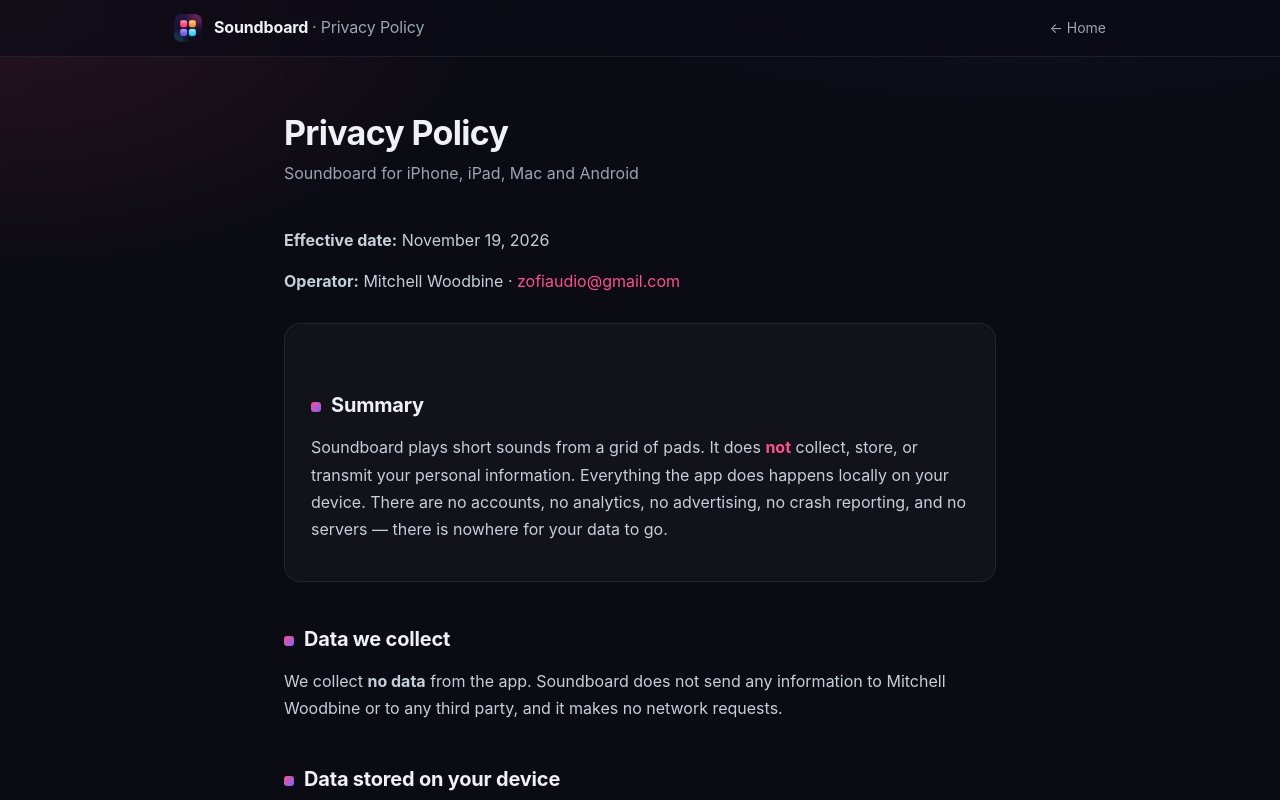
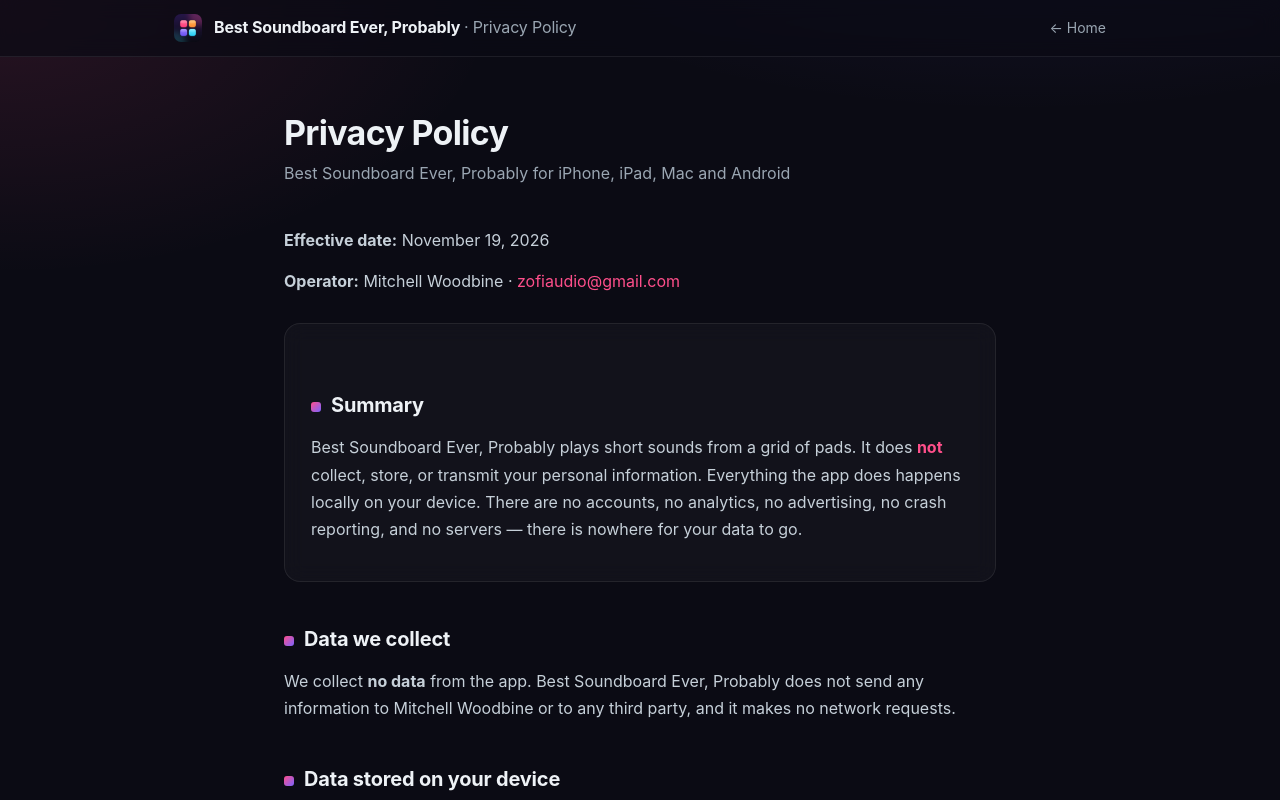
Before and after one commit to vindennl48/soundboard_website, a plain HTML site: page privacy.html in a window 1280 px wide. Shown: the top 800 px of the page. Drawn offline with Linux system fonts and the light colour scheme.

Commit message:
Publish website from 8820277

```diff
--- a/privacy.html
+++ b/privacy.html
@@ -3,8 +3,8 @@
 <head>
 <meta charset="UTF-8">
 <meta name="viewport" content="width=device-width, initial-scale=1.0">
-<title>Privacy Policy — Soundboard</title>
-<meta name="description" content="Soundboard privacy policy. The app collects no data; everything stays on your device.">
+<title>Privacy Policy — Best Soundboard Ever, Probably</title>
+<meta name="description" content="Best Soundboard Ever, Probably privacy policy. The app collects no data; everything stays on your device.">
 <link rel="icon" href="assets/icon.png" type="image/png">
 <link rel="apple-touch-icon" href="assets/icon.png">
 <style>
@@ -68,8 +68,8 @@
 <body>
 <header>
   <nav class="nav">
-    <img src="assets/icon.png" alt="Soundboard icon">
-    <div class="brand">Soundboard <span>· Privacy Policy</span></div>
+    <img src="assets/icon.png" alt="Best Soundboard Ever, Probably icon">
+    <div class="brand">Best Soundboard Ever, Probably <span>· Privacy Policy</span></div>
     <a class="back" href="index.html">← Home</a>
   </nav>
 </header>
@@ -77,21 +77,21 @@
 <main>
   <div class="wrap">
     <h1>Privacy Policy</h1>
-    <p class="sub">Soundboard for iPhone, iPad, Mac and Android</p>
+    <p class="sub">Best Soundboard Ever, Probably for iPhone, iPad, Mac and Android</p>
 
     <p><strong>Effective date:</strong> November 19, 2026</p>
     <p><strong>Operator:</strong> Mitchell Woodbine · <a href="mailto:zofiaudio@gmail.com">zofiaudio@gmail.com</a></p>
 
     <div class="card">
       <h2>Summary</h2>
-      <p>Soundboard plays short sounds from a grid of pads. It does <strong>not</strong> collect,
+      <p>Best Soundboard Ever, Probably plays short sounds from a grid of pads. It does <strong>not</strong> collect,
       store, or transmit your personal information. Everything the app does happens
       locally on your device. There are no accounts, no analytics, no advertising, no
       crash reporting, and no servers — there is nowhere for your data to go.</p>
     </div>
 
     <h2>Data we collect</h2>
-    <p>We collect <strong>no data</strong> from the app. Soundboard does not send any information to
+    <p>We collect <strong>no data</strong> from the app. Best Soundboard Ever, Probably does not send any information to
     Mitchell Woodbine or to any third party, and it makes no network requests.</p>
 
     <h2>Data stored on your device</h2>
@@ -121,7 +121,7 @@
     <p>You can export a board as a single file. It is saved or shared only where you choose; the app does not upload it anywhere.</p>
 
     <h2>Third-party services</h2>
-    <p>Soundboard uses <strong>no analytics, advertising, tracking, or crash-reporting services.</strong></p>
+    <p>Best Soundboard Ever, Probably uses <strong>no analytics, advertising, tracking, or crash-reporting services.</strong></p>
 
     <h2>Children</h2>
     <p>The app collects no information from anyone, including children.</p>
```
Also changed, not shown: index.html (+4 -4 lines), support.html (+5 -5 lines).
